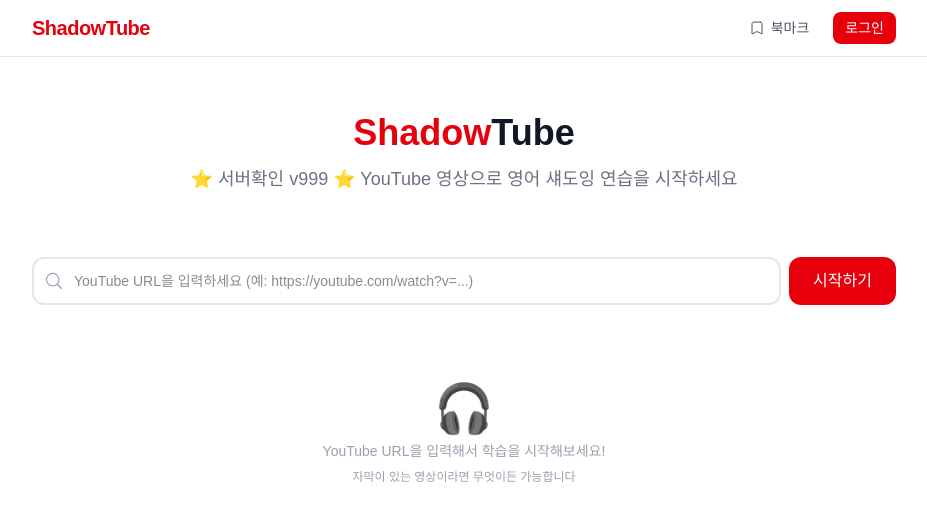
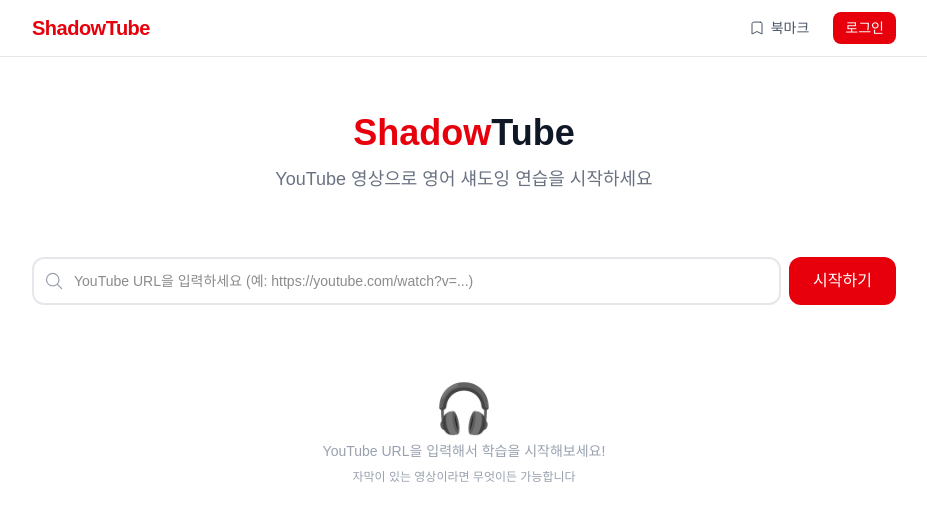
Before and after one commit to Semin-data-Kim/shadowing, a Next.js app: page / in a window 1280 px wide. Shown: the top 520 px of the page, without its empty margins (176-1103 px from the left). Built offline with nearby package versions, Linux system fonts and the light colour scheme.

Commit message:
Remove debug marker

```diff
--- a/src/app/page.tsx
+++ b/src/app/page.tsx
@@ -34,7 +34,7 @@ export default function HomePage() {
           <span className="text-red-600">Shadow</span>Tube
         </h1>
         <p className="text-gray-500 text-lg">
-          ⭐ 서버확인 v999 ⭐ YouTube 영상으로 영어 섀도잉 연습을 시작하세요
+          YouTube 영상으로 영어 섀도잉 연습을 시작하세요
         </p>
       </div>
 
```
